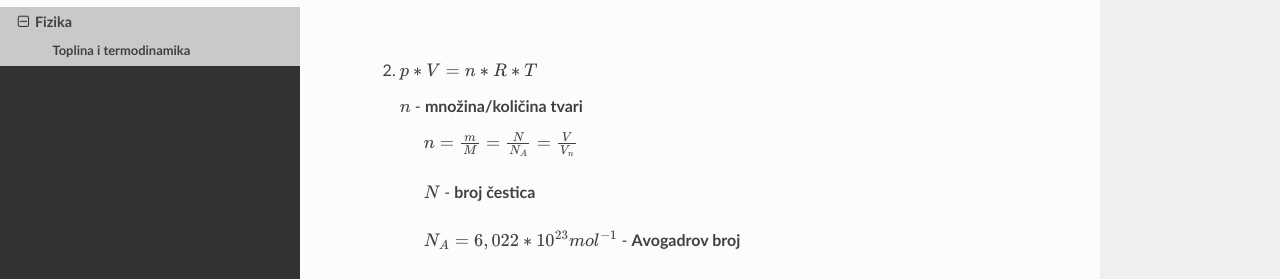
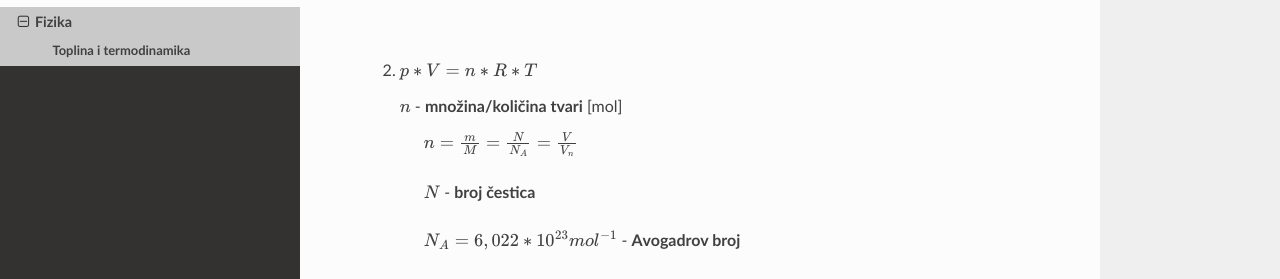
Before and after one commit to recycleTheC/tsrb-h_razred, a Sphinx documentation site: the page built from source/2_razred/fizika/toplina.rst, in a window 1280 px wide and 900 px high, scrolled down 9272 px. Shown: the part 161-440 px from the top of the window. Built offline with Sphinx 7.4.7 and the Read the Docs theme 2.0.0, drawn with Linux system fonts in a browser that asks for light colours.

Commit message:
Ispravak

```diff
--- a/source/2_razred/fizika/toplina.rst
+++ b/source/2_razred/fizika/toplina.rst
@@ -222,7 +222,7 @@ Toplina i termodinamika
 
   2) :math:`p*V=n*R*T`
 
-     :math:`n` - **množina/količina tvari**
+     :math:`n` - **množina/količina tvari** [mol]
 
       :math:`n=\frac {m}{M}=\frac {N}{N_A}=\frac {V}{V_n}`
 
```
